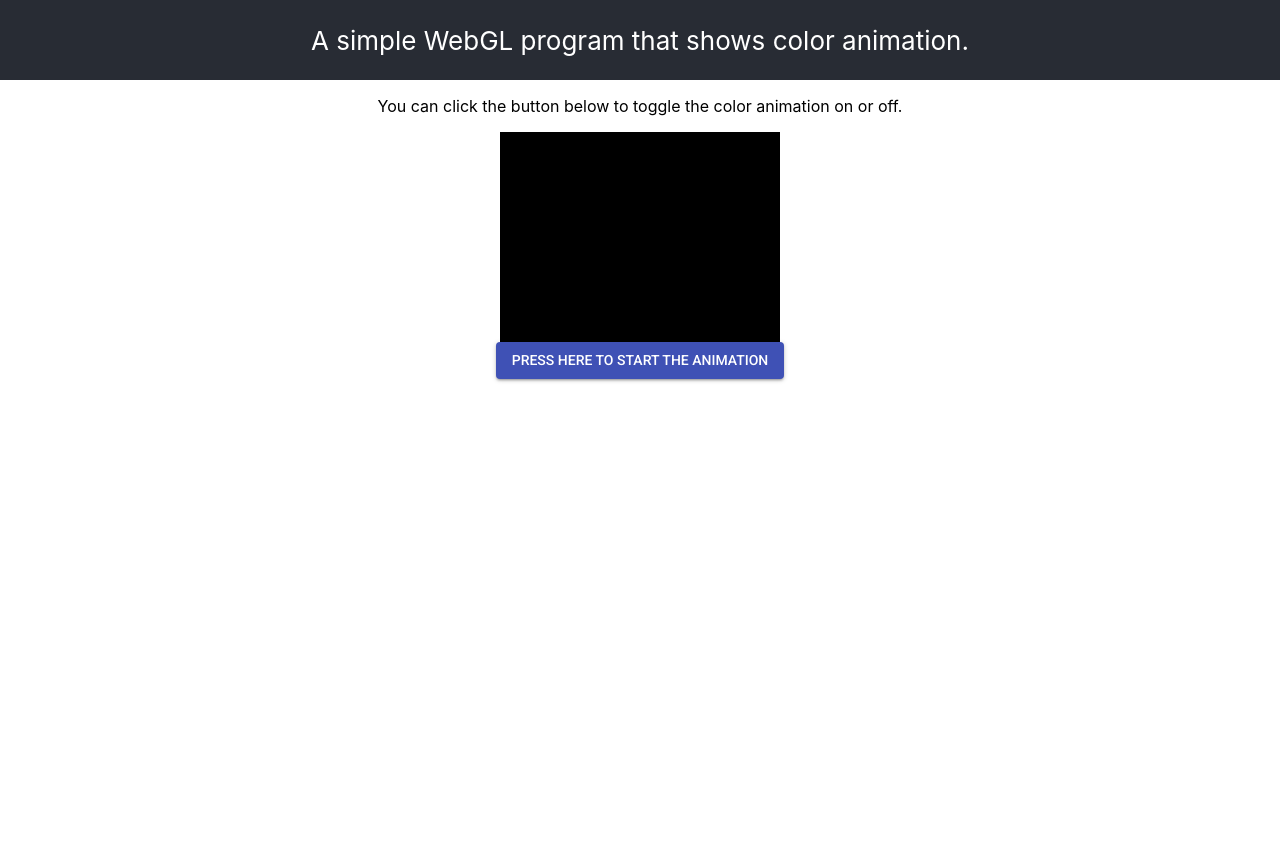
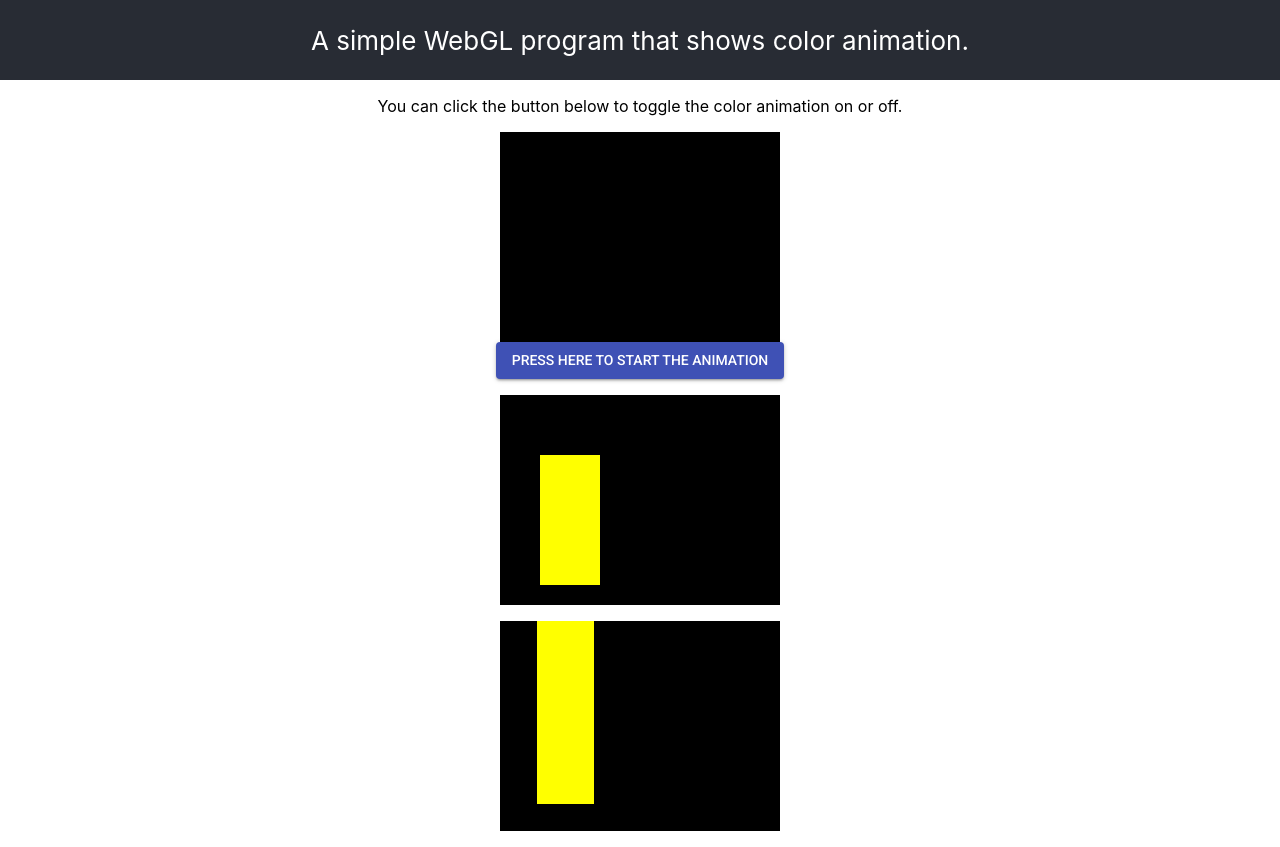
Before and after one commit to Kofaka/My_WEBGL_React_playground, a React (Create React App) app in the folder webgl-app/: page / in a window 1280 px wide. Before the commit the page ends 800 px from the top, so only its background shows below. Built offline with nearby package versions, Linux system fonts and the light colour scheme.

Commit message:
Add Basic scissoring.

```diff
--- a/webgl-app/src/App.css
+++ b/webgl-app/src/App.css
@@ -23,13 +23,17 @@
 }
 
 canvas {
-  display : block;
-  width : 280px;
-  height : 210px;
-  margin : auto;
-  padding : 0;
-  border : none;
-  background-color : black;
+  display: block;
+  width: 280px;
+  height: 210px;
+  margin: auto;
+  padding: 0;
+  border: none;
+  background-color: black;
+}
+
+section {
+  margin: 1em 0;
 }
 
 @keyframes App-logo-spin {
--- a/webgl-app/src/App.js
+++ b/webgl-app/src/App.js
@@ -14,8 +14,32 @@ class App extends Component {
 
         this.animationButton = createRef();
         this.animationCanvas = createRef();
+        this.drawingCanvas = createRef();
+        this.drawSecondCanvas = createRef();
+        this.getWebGl = this.getWebGl.bind(this);
         this.toggleAnimationStatus = this.toggleAnimationStatus.bind(this);
         this.runAnimation = this.runAnimation.bind(this);
+        this.drawSquares = this.drawSquares.bind(this);
+    }
+
+    componentDidMount() {
+        this.drawSquares();
+    }
+
+    getWebGl(canvas, noWebGlCb) {
+        let result = canvas.getContext('webgl') || canvas.getContext('experimental-webgl');
+
+        if (!result) {
+            noWebGlCb && noWebGlCb();
+            this.setState({
+                errorMessage: `Failed to get WebGL context.\n Your browser or device may not support WebGL.`
+            });
+            return;
+        }
+
+        result.viewport(0, 0, result.drawingBufferWidth, result.drawingBufferHeight);
+
+        return result;
     }
 
     toggleAnimationStatus() {
@@ -25,7 +49,7 @@ class App extends Component {
     }
 
     runAnimation() {
-        const canvas = this.animationCanvas.current;
+        const animationCanvas = this.animationCanvas.current;
         let timer = null;
         let webgl;
 
@@ -34,19 +58,7 @@ class App extends Component {
 
         const drawAnimation = () => {
             if (this.state.animationStart) {
-                if (!webgl) {
-                    webgl = canvas.getContext('webgl') || canvas.getContext('experimental-webgl');
-
-                    if (!webgl) {
-                        clearTimer();
-                        this.setState({
-                            errorMessage: `Failed to get WebGL context.\n Your browser or device may not support WebGL.`
-                        });
-                        return;
-                    }
-
-                    webgl.viewport(0, 0, webgl.drawingBufferWidth, webgl.drawingBufferHeight);
-                }
+                webgl = this.getWebGl(animationCanvas, clearTimer);
 
                 webgl.clearColor(Math.random(), Math.random(), Math.random(), 1.0);
                 webgl.clear(webgl.COLOR_BUFFER_BIT)
@@ -64,6 +76,24 @@ class App extends Component {
         }
     }
 
+    drawSquares() {
+        const drawCanvas = this.drawingCanvas.current;
+        const drawSecondCanvas = this.drawSecondCanvas.current;
+
+        drawCanvas.width = drawCanvas.clientWidth;
+        drawCanvas.height = drawCanvas.clientHeight;
+
+        [drawCanvas, drawSecondCanvas].forEach(item => {
+            let rendingContext = this.getWebGl(item);
+
+            rendingContext.enable(rendingContext.SCISSOR_TEST);
+            rendingContext.scissor(40, 20, 60, 130);
+
+            rendingContext.clearColor(1.0, 1.0, 0.0, 1.0);
+            rendingContext.clear(rendingContext.COLOR_BUFFER_BIT);
+        });
+    };
+
     render() {
         const animationBlock = (
             <Fragment>
@@ -74,7 +104,6 @@ class App extends Component {
                 <Button
                     variant="contained"
                     color="primary"
-                    id="animation-onoff"
                     ref={this.animationButton}
                     onClick={() => this.runAnimation()}
                 >
@@ -95,7 +124,21 @@ class App extends Component {
                             You can click the button below to toggle the color animation on or off.
                         </p>
 
-                        {this.state.errorMessage ? <p>{this.state.errorMessage}</p> : animationBlock}
+                        <section>
+                            {this.state.errorMessage ? <p>{this.state.errorMessage}</p> : animationBlock}
+                        </section>
+
+                        <section>
+                            <canvas ref={this.drawingCanvas}>
+                                Your browser does not seem to support HTML5 canvas.
+                            </canvas>
+                        </section>
+
+                        <section>
+                            <canvas ref={this.drawSecondCanvas}>
+                                Your browser does not seem to support HTML5 canvas.
+                            </canvas>
+                        </section>
                     </main>
                 </div>
             </Fragment>
```
